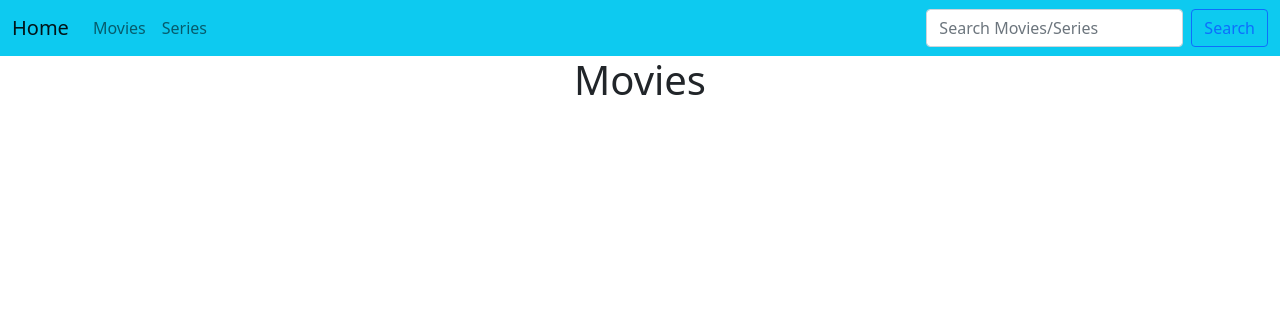
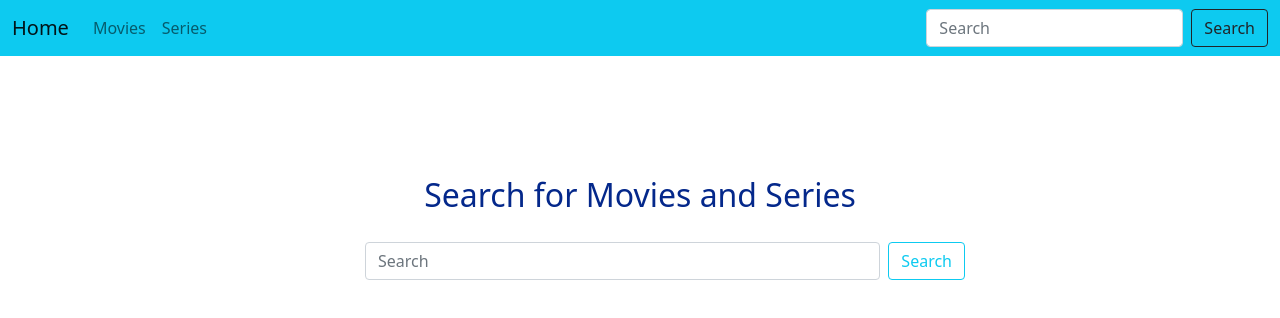
Before and after one commit to gaurabmahat/movies-search, a React (Create React App) app: page / in a window 1280 px wide. Shown: the top 318 px of the page. Built offline with nearby package versions, Linux system fonts and the light colour scheme.

Commit message:
added NotFound page, added search field in Home.js

```diff
--- a/package.json
+++ b/package.json
@@ -6,9 +6,11 @@
     "@testing-library/jest-dom": "^5.16.4",
     "@testing-library/react": "^13.3.0",
     "@testing-library/user-event": "^13.5.0",
+    "axios": "^0.27.2",
     "bootstrap": "^5.1.3",
     "react": "^18.1.0",
     "react-dom": "^18.1.0",
+    "react-router-dom": "^6.3.0",
     "react-scripts": "5.0.1",
     "reactstrap": "^9.0.3",
     "web-vitals": "^2.1.4"
--- /dev/null
+++ b/src/Api.js
@@ -0,0 +1,11 @@
+import axios from "axios"
+
+export const apiFetch = async (userInput) => {
+    try {
+        const response = await axios.get(`http://www.omdbapi.com/?s=${userInput}&apikey=592e0b79`)
+        console.log(response)
+        return response.data.Search
+    } catch (error) {
+        console.log(error)
+    }
+}
--- a/src/App.css
+++ b/src/App.css
@@ -2,37 +2,18 @@
   text-align: center;
 }
 
-.App-logo {
-  height: 40vmin;
-  pointer-events: none;
+.home {
+  padding: 100px;
 }
 
-@media (prefers-reduced-motion: no-preference) {
-  .App-logo {
-    animation: App-logo-spin infinite 20s linear;
-  }
+.home h2 {
+  padding: 20px;
+  color: rgb(4, 40, 139);
 }
 
-.App-header {
-  background-color: #282c34;
-  min-height: 100vh;
-  display: flex;
-  flex-direction: column;
-  align-items: center;
-  justify-content: center;
-  font-size: calc(10px + 2vmin);
-  color: white;
+.form-div {
+  max-width: 650px;
+  min-width: 226px;
+  margin: 0 auto;
+  padding-left: 50px;
 }
-
-.App-link {
-  color: #61dafb;
-}
-
-@keyframes App-logo-spin {
-  from {
-    transform: rotate(0deg);
-  }
-  to {
-    transform: rotate(360deg);
-  }
-}
--- a/src/App.js
+++ b/src/App.js
@@ -1,12 +1,34 @@
 import Navbars from './Navbar';
 import './App.css';
+import { BrowserRouter as Router, Route, Routes } from 'react-router-dom'
+import Series from './Series';
+import Movies from './Movies';
+import Home from './Home';
+import NotFound from './NotFound';
 
 function App() {
   return (
-    <div className="App">
-      <Navbars />
-      <h1>Movies</h1>
-    </div>
+    <Router>
+      <div className="App">
+        <Navbars />
+        <div className="content">
+          <Routes>
+            <Route path="/"
+              element={<Home />}
+            />
+            <Route path="/movies"
+              element={<Movies />}
+            />
+            <Route path="/series"
+              element={<Series />}
+            />
+            <Route path='*'
+              element={<NotFound />}
+            />
+          </Routes>
+        </div>
+      </div>
+    </Router>
   );
 }
 
--- /dev/null
+++ b/src/Home.js
@@ -0,0 +1,21 @@
+import 'bootstrap/dist/css/bootstrap.min.css';
+
+const Home = () => {
+    return (
+        <div className="home">
+            <h2>Search for Movies and Series</h2>
+            <div className="form-div">
+                <form className="d-flex" >
+                    <input className="form-control me-2"
+                        type="search"
+                        placeholder="Search"
+                        aria-label="Search"
+                    />
+                    <button className="btn btn-outline-info" type="submit">Search</button>
+                </form>
+            </div>
+        </div>
+    );
+}
+
+export default Home;
--- /dev/null
+++ b/src/Movies.js
@@ -0,0 +1,9 @@
+const Movies = () => {
+    return (
+        <div className="movies">
+            <h2>Movies</h2>
+        </div>
+     );
+}
+
+export default Movies;
--- a/src/Navbar.js
+++ b/src/Navbar.js
@@ -3,8 +3,21 @@ import {
     Navbar
 } from "reactstrap";
 import 'bootstrap/dist/css/bootstrap.min.css';
+import { useState } from "react";
+import { apiFetch } from "./Api";
 
 const Navbars = () => {
+    const [userInput, setUserInput] = useState("");
+    const [apiData, setApiData] = useState([]);
+
+    const search = (e) => {
+        e.preventDefault();
+
+        if (userInput !== "") {
+            setApiData(apiFetch(userInput))
+        }
+    }
+
     return (
         <div>
             <Navbar
@@ -16,25 +29,34 @@ const Navbars = () => {
                     Home
                 </NavbarBrand>
                 <NavbarToggler onClick={function noRefCheck() { }} />
-                <Collapse navbar>
+                <Collapse
+                    isOpen
+                    navbar
+                >
                     <Nav
                         className="me-auto"
                         navbar
                     >
                         <NavItem>
-                            <NavLink href="/components/">
+                            <NavLink href="/movies">
                                 Movies
                             </NavLink>
                         </NavItem>
                         <NavItem>
-                            <NavLink href="/components/">
+                            <NavLink href="/series">
                                 Series
                             </NavLink>
                         </NavItem>
                     </Nav>
-                    <form class="d-flex" role="search">
-                        <input class="form-control me-2" type="search" placeholder="Search Movies/Series" aria-label="Search" />
-                        <button class="btn btn-outline-primary" type="submit">Search</button>
+                    <form className="d-flex" onSubmit={search}>
+                        <input className="form-control me-2"
+                            type="search"
+                            placeholder="Search"
+                            aria-label="Search"
+                            value={userInput}
+                            onChange={(e) => setUserInput(e.target.value)}
+                        />
+                        <button className="btn btn-outline-dark" type="submit">Search</button>
                     </form>
                 </Collapse>
             </Navbar>
--- /dev/null
+++ b/src/NotFound.js
@@ -0,0 +1,13 @@
+import { Link } from "react-router-dom";
+
+const NotFound = () => {
+    return (
+        <div className="not-found">
+            <h2>Sorry</h2>
+            <p>That page cannot be found.</p>
+            <Link to="/">Back to the homepage...</Link>
+        </div>
+     );
+}
+
+export default NotFound;
--- /dev/null
+++ b/src/Series.js
@@ -0,0 +1,9 @@
+const Series = () => {
+    return (
+        <div className="series">
+            <h2>Series</h2>
+        </div>
+     );
+}
+
+export default Series;
```
Also changed, not shown: src/index.css (line endings or trailing spaces), 1 other file (tests, documents, lock files or other folders).
